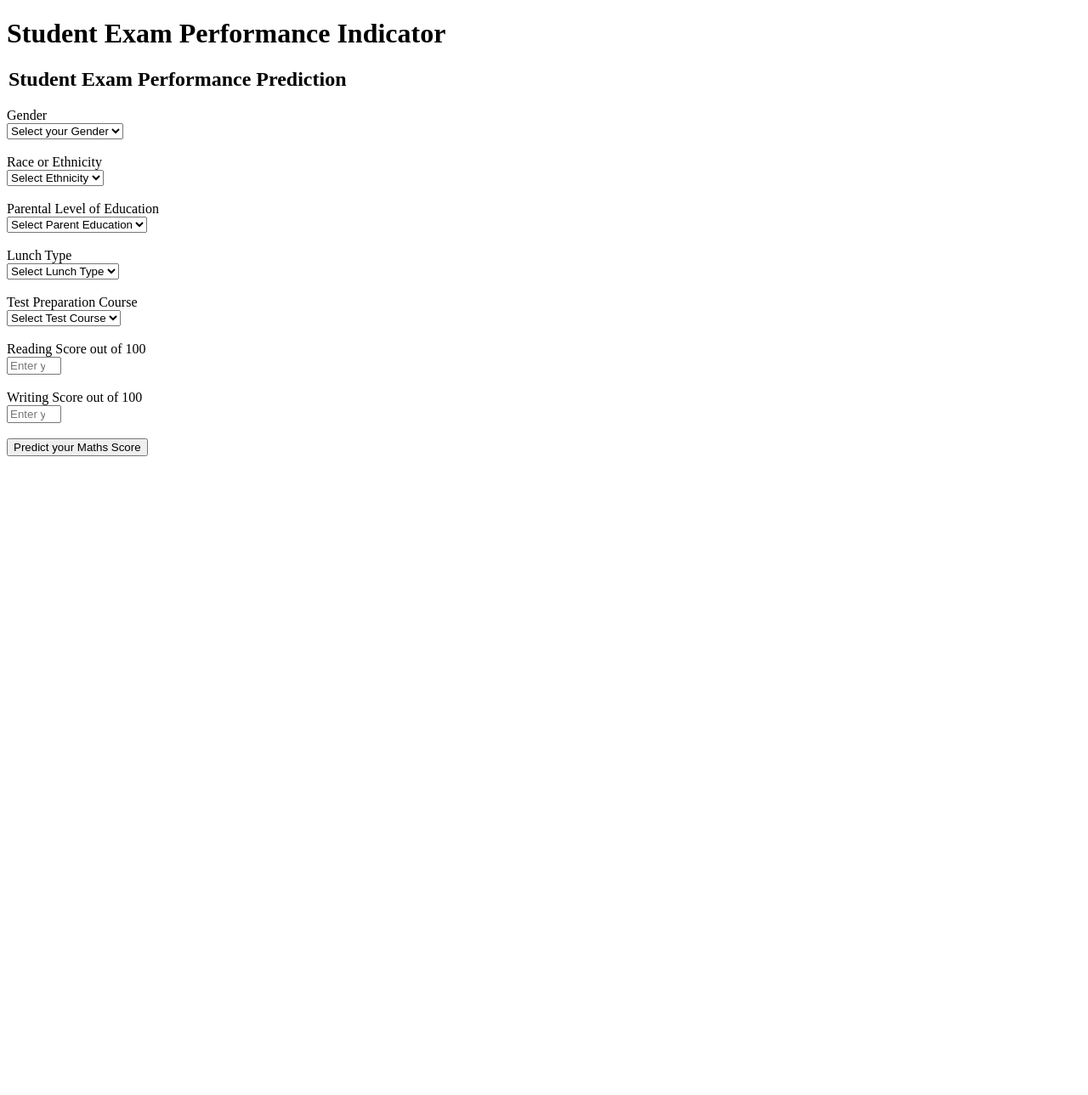
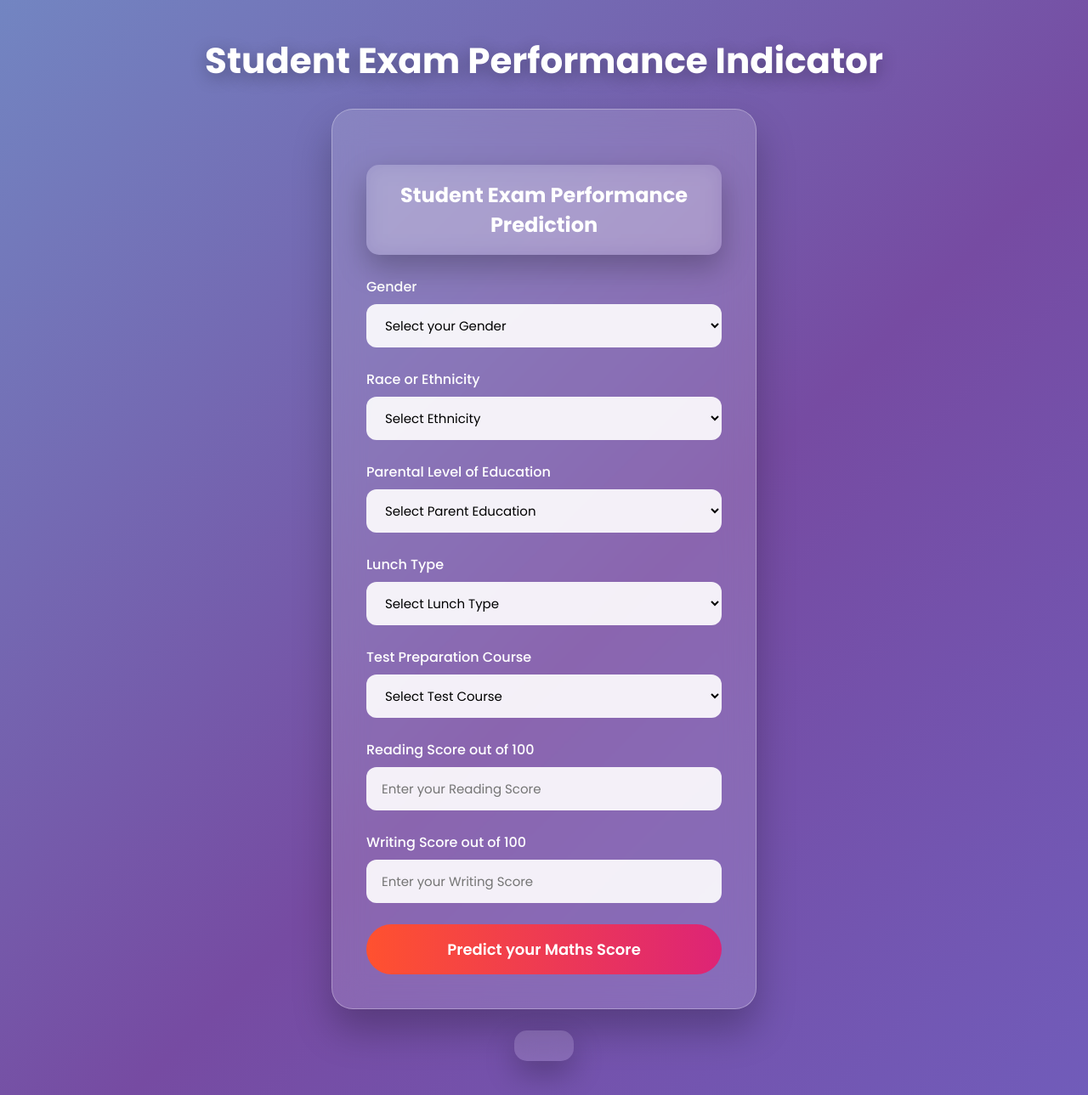
Before and after one commit to MohdAnasBashir/ML_Projects, a Flask app: page /predictdata in a window 1280 px wide. Shown: the whole page at 85% size. Before the commit the page ends 537 px from the top, so only its background shows below. Run offline with Flask 3, Linux system fonts and the light colour scheme.

Commit message:
UI UPDATE

```diff
--- a/templates/home.html
+++ b/templates/home.html
@@ -4,6 +4,122 @@
     <meta charset="UTF-8">
     <meta name="viewport" content="width=device-width, initial-scale=1.0">
     <title>Student Exam Performance Indicator</title>
+    <style>
+
+@import url('https://fonts.googleapis.com/css2?family=Poppins:wght@300;400;500;600;700&display=swap');
+*{
+    margin:0;
+    padding:0;
+    box-sizing:border-box;
+    font-family:'Poppins',sans-serif;
+}
+
+body{
+    min-height:100vh;
+    display:flex;
+    flex-direction:column;
+    justify-content:center;
+    align-items:center;
+    padding:40px;
+    background:linear-gradient(-45deg,#667eea,#764ba2,#6dd5ed,#2193b0);
+    background-size:400% 400%;
+    animation:bg 12s ease infinite;
+}
+
+@keyframes bg{
+    0%{background-position:0% 50%;}
+    50%{background-position:100% 50%;}
+    100%{background-position:0% 50%;}
+}
+
+h1{
+    color:white;
+    font-size:42px;
+    margin-bottom:25px;
+    text-align:center;
+    text-shadow:0 5px 20px rgba(0,0,0,.3);
+}
+
+form{
+    width:500px;
+    max-width:95%;
+    padding:40px;
+    border-radius:25px;
+    background:rgba(255,255,255,.15);
+    backdrop-filter:blur(18px);
+    border:1px solid rgba(255,255,255,.3);
+    box-shadow:0 25px 45px rgba(0,0,0,.25);
+}
+
+legend h2{
+    color:white;
+    text-align:center;
+    margin-bottom:25px;
+}
+
+label{
+    color:white;
+    font-weight:500;
+}
+
+select,
+input[type="number"]{
+    width:100%;
+    margin-top:8px;
+    padding:14px 18px;
+    border:none;
+    border-radius:12px;
+    outline:none;
+    font-size:15px;
+    background:rgba(255,255,255,.9);
+    transition:.35s;
+}
+
+select:hover,
+input:hover{
+    transform:translateY(-2px);
+}
+
+select:focus,
+input:focus{
+    transform:scale(1.02);
+    box-shadow:0 0 20px rgba(255,255,255,.5);
+}
+
+input[type="submit"]{
+    width:100%;
+    padding:16px;
+    border:none;
+    border-radius:50px;
+    background:linear-gradient(90deg,#ff512f,#dd2476);
+    color:white;
+    font-size:18px;
+    font-weight:600;
+    cursor:pointer;
+    transition:.35s;
+}
+
+input[type="submit"]:hover{
+    transform:translateY(-4px) scale(1.03);
+    box-shadow:0 15px 30px rgba(221,36,118,.5);
+}
+
+input[type="submit"]:active{
+    transform:scale(.98);
+}
+
+h2:last-child{
+    margin-top:25px;
+    color:white;
+    background:rgba(255,255,255,.15);
+    backdrop-filter:blur(12px);
+    padding:18px 35px;
+    border-radius:15px;
+    box-shadow:0 15px 35px rgba(0,0,0,.25);
+    text-align:center;
+}
+
+</style>
 </head>
 <body>
 
```
